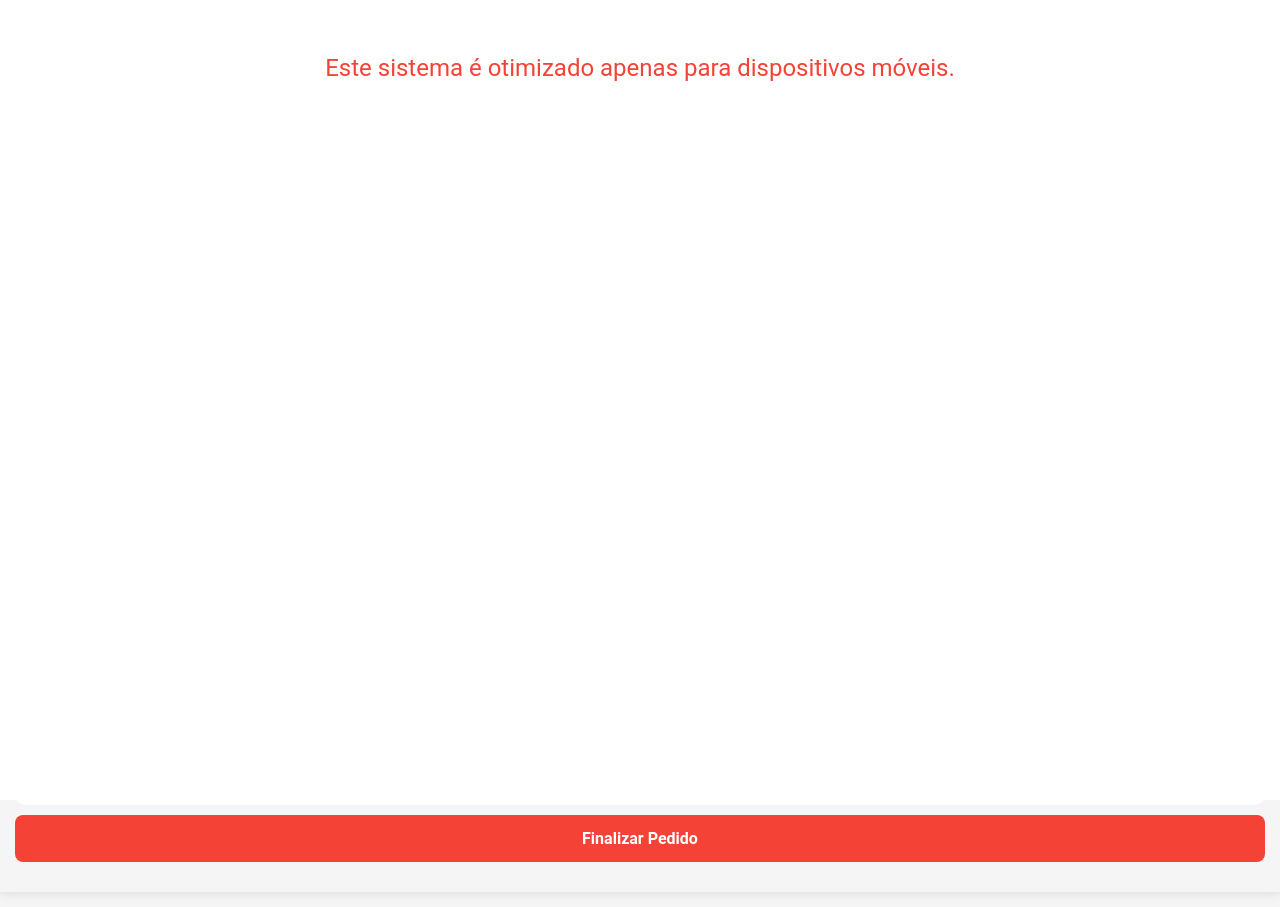
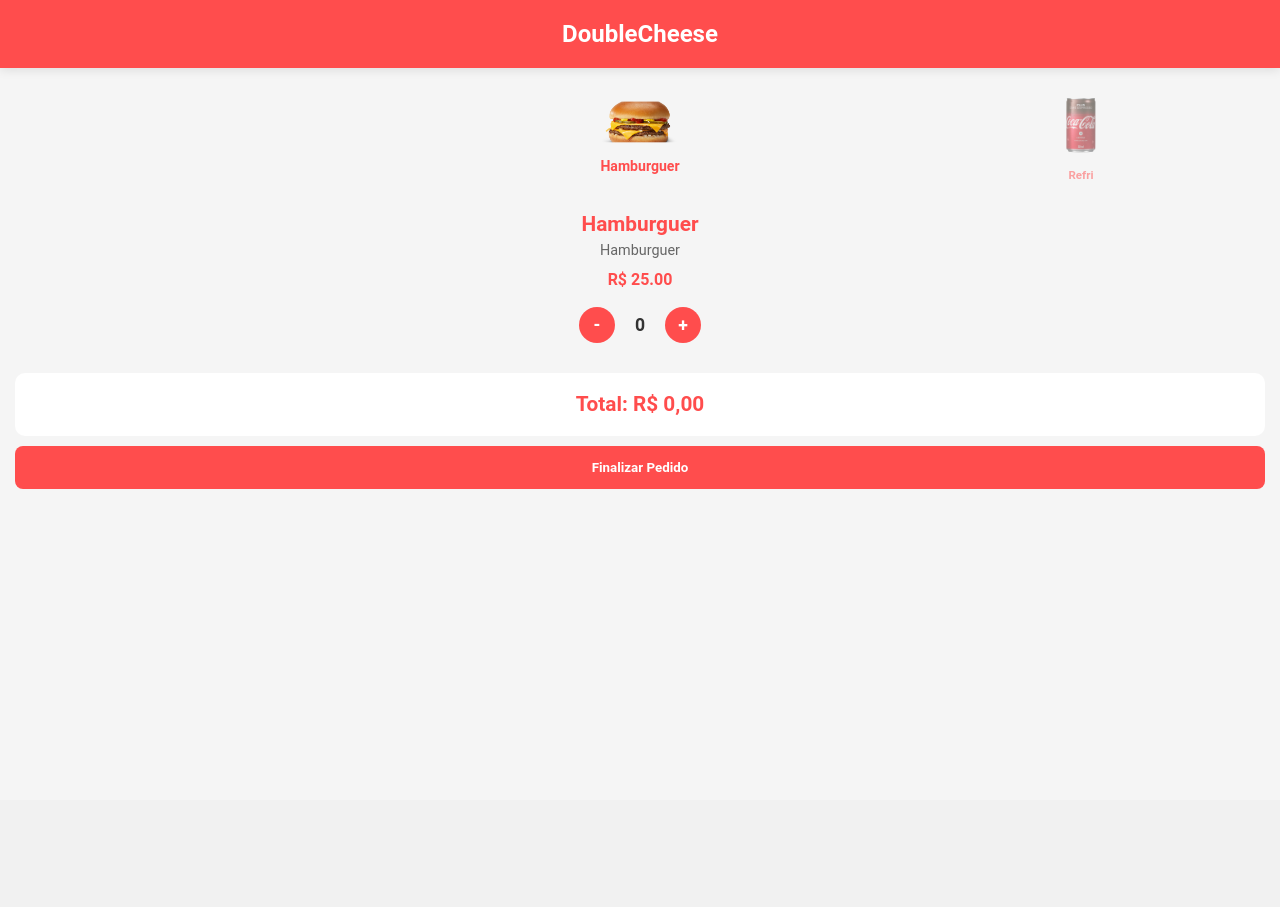
Before and after one commit to joaoCunhaSouza/Joe-s-Burguer, a Django app: page /combo/1/ in a window 1280 px wide. After the commit the page ends 489 px from the top, so only its background shows below. Run offline with Django 5.2, Linux system fonts and the light colour scheme; a user stored in the database is signed in; data comes from the database, SQL or seed files in the repository; both versions use the stored data as it was after the commit.

Commit message:
Update Carrousel

```diff
--- a/foodmarket/marketplace/templates/combo_detail.html
+++ b/foodmarket/marketplace/templates/combo_detail.html
@@ -2,12 +2,10 @@
 <!DOCTYPE html>
 <html lang="pt-br">
 <head>
-  <meta charset="UTF-8">
+<meta charset="UTF-8" />
 <meta name="viewport" content="width=device-width, initial-scale=1.0">
 <title>{{ combo.name }}</title>
-
 <style>
-    /* === Seu CSS (mantido igual) === */
 * {
   margin: 0;
   padding: 0;
@@ -20,97 +18,59 @@
   color: #333;
   line-height: 1.5;
   overflow-x: hidden;
-      touch-action: pan-y;
 }
 header {
   background-color: #ff4d4d;
   color: white;
   padding: 16px 0;
   text-align: center;
-      position: static;
-      z-index: 100;
-      box-shadow: 0 2px 10px rgba(0, 0, 0, 0.1);
+  box-shadow: 0 2px 10px rgba(0,0,0,0.1);
 }
 header h1 {
-      font-family: 'Franklin Gothic Medium', 'Arial Narrow', Arial, sans-serif;
   font-size: 1.5rem;
   font-weight: 700;
 }
 .main-container {
   width: 100%;
   max-width: 100vw;
-      overflow-x: hidden;
 }
 .carousel-container {
+  display: flex;
+  justify-content: space-between;
+  align-items: center;
   width: 100%;
   margin: 20px 0;
+  padding: 0 10px;
+}
+.carousel-slot {
+  flex: 0 0 30%;
   display: flex;
   justify-content: center;
-      gap: 10px;
-      overflow-x: visible;
-      padding: 0 20px;
+  align-items: center;
+  min-height: 100px;
 }
 .carousel-item {
   text-align: center;
   cursor: pointer;
+  opacity: 0.5;
+  transform: scale(0.9);
   transition: all 0.3s ease;
-      flex: 0 0 auto;
-      opacity: 0.7;
-      transform: scale(0.9);
 }
 .carousel-item.active {
   opacity: 1;
   transform: scale(1.1);
-      order: 2;
-    }
-    .carousel-item.prev {
-      order: 1;
-      opacity: 0.7;
-      transform: scale(0.9);
-    }
-    .carousel-item.next {
-      order: 3;
-      opacity: 0.7;
-      transform: scale(0.9);
-    }
-    .carousel-item.hidden {
-      display: none;
 }
 .carousel-item img {
   max-width: 70px;
-      height: auto;
-      object-fit: contain;
 }
-    .carousel-item .item-label {
+.item-label {
   margin-top: 5px;
   font-size: 0.8rem;
   color: #ff4d4d;
   font-weight: 600;
 }
-    .slide-indicator {
-      display: flex;
-      justify-content: center;
-      gap: 8px;
-      margin: 10px 0;
-    }
-    .indicator-dot {
-      width: 8px;
-      height: 8px;
-      border-radius: 50%;
-      background-color: #ccc;
-      cursor: pointer;
-    }
-    .indicator-dot.active {
-      background-color: #ff4d4d;
-    }
 .product-content {
   padding: 0 15px;
-      width: 100%;
-      height: calc(100vh - 300px);
-      overflow-y: auto;
-      -webkit-overflow-scrolling: touch;
-      scrollbar-width: thin;
-      scrollbar-color: #ff4d4d #f5f5f5;
 }
 .product-header {
   text-align: center;
@@ -119,7 +79,6 @@
 .product-header h2 {
   font-size: 1.3rem;
   color: #ff4d4d;
-      margin-bottom: 5px;
 }
 .product-header p {
   color: #666;
@@ -154,7 +113,6 @@
 }
 .quantity-btn:active {
   background-color: #e63c3c;
-      transform: scale(0.95);
 }
 .quantity-value {
   min-width: 30px;
@@ -165,12 +123,7 @@
 }
 .order-summary {
   padding: 15px;
-      max-width: 100%;
-      margin: 0 auto;
   background-color: #f5f5f5;
-      z-index: 90;
-      box-shadow: 0 2px 10px rgba(0,0,0,0.1);
-      margin-bottom: 15px;
 }
 .order-total {
   background-color: white;
@@ -185,7 +138,6 @@
   display: flex;
   gap: 10px;
   margin-top: 10px;
-      padding-bottom: 15px;
 }
 .action-btn {
   flex: 1;
@@ -193,39 +145,12 @@
   border-radius: 8px;
   font-weight: 600;
   text-align: center;
-      text-decoration: none;
-      font-size: 1rem;
   border: none;
   cursor: pointer;
-      transition: all 0.2s ease;
-    }
-    .action-btn:active {
-      transform: scale(0.98);
-      opacity: 0.9;
 }
 .confirm-btn {
-      background-color: #f44336;
+  background-color: #ff4d4d;
   color: white;
-    }
-    @media only screen and (min-width: 768px) {
-      body::before {
-        content: "Este sistema é otimizado apenas para dispositivos móveis.";
-        display: block;
-        padding: 50px;
-        text-align: center;
-        font-size: 24px;
-        color: #f44336;
-        position: fixed;
-        top: 0;
-        left: 0;
-        right: 0;
-        bottom: 0;
-        background-color: white;
-        z-index: 1000;
-      }
-      body > *:not(:before) {
-        display: none !important;
-      }
 }
 </style>
 </head>
@@ -236,20 +161,9 @@
 
 <div class="main-container">
   <div class="carousel-container">
-    {% for product in products %}
-      <div class="carousel-item {% if forloop.first %}active{% elif forloop.counter == 2 %}next{% else %}hidden{% endif %}"
-           data-target="product-{{ forloop.counter0 }}"
-           data-index="{{ forloop.counter0 }}">
-        <img src="{{ product.image.url }}" alt="{{ product.name }}">
-        <div class="item-label">{{ product.name }}</div>
-      </div>
-    {% endfor %}
-  </div>
-
-  <div class="slide-indicator">
-    {% for product in products %}
-      <div class="indicator-dot {% if forloop.first %}active{% endif %}" data-slide="{{ forloop.counter0 }}"></div>
-    {% endfor %}
+    <div class="carousel-slot" id="slot-left"></div>
+    <div class="carousel-slot" id="slot-center"></div>
+    <div class="carousel-slot" id="slot-right"></div>
   </div>
 
   <div class="product-content">
@@ -263,11 +177,7 @@
       <div class="quantity-controls">
         <button class="quantity-btn decrease">-</button>
         <span class="quantity-value" id="product-quantity-{{ product.id }}">
-          {% if product.name == "Hambúrguer" or product.name == "Refrigerante" %}
-            1
-          {% else %}
-            0
-          {% endif %}
+          {% if product.name == "Hambúrguer" or product.name == "Refrigerante" %}1{% else %}0{% endif %}
         </span>
         <button class="quantity-btn increase">+</button>
       </div>
@@ -277,93 +187,104 @@
 </div>
 
 <div class="order-summary">
-  <div class="order-total" id="order-total">
-    Total: R$ 0,00
-  </div>
+  <div class="order-total" id="order-total">Total: R$ 0,00</div>
   <div class="action-buttons">
-    <button class="action-btn confirm-btn" id="finalize-order">Finalizar Pedido</button>
+    <button class="action-btn confirm-btn">Finalizar Pedido</button>
   </div>
 </div>
 
 <script>
 document.addEventListener('DOMContentLoaded', function() {
-  const prices = {
+  const products = [
     {% for product in products %}
-      'product-quantity-{{ product.id }}': {{ product.price|floatformat:2 }},
+      {
+        index: {{ forloop.counter0 }},
+        id: "{{ product.id }}",
+        name: "{{ product.name|escapejs }}",
+        price: {{ product.price|floatformat:2 }},
+        img: "{{ product.image.url }}"
+      },
     {% endfor %}
+  ];
+
+  const slots = {
+    left: document.getElementById('slot-left'),
+    center: document.getElementById('slot-center'),
+    right: document.getElementById('slot-right')
   };
 
-  function updateOrderTotal() {
-    let total = 0;
-    for (const [id, price] of Object.entries(prices)) {
-      const quantity = parseInt(document.getElementById(id).textContent);
-      total += quantity * price;
-    }
-    const totalText = `Total: R$ ${total.toFixed(2).replace('.', ',')}`;
-    document.getElementById('order-total').textContent = totalText;
-  }
-
-  document.querySelectorAll('.quantity-btn').forEach(btn => {
-    btn.addEventListener('click', function() {
-      const isIncrease = this.classList.contains('increase');
-      const quantityElement = this.parentElement.querySelector('.quantity-value');
-      let quantity = parseInt(quantityElement.textContent);
-
-      if (isIncrease) quantity++;
-      else if (quantity > 0) quantity--;
-
-      quantityElement.textContent = quantity;
-      updateOrderTotal();
-    });
-  });
-
-  const carouselItems = document.querySelectorAll('.carousel-item');
-  const dots = document.querySelectorAll('.indicator-dot');
   const contents = {};
   {% for product in products %}
     contents['product-{{ forloop.counter0 }}'] = document.getElementById('product-{{ forloop.counter0 }}-content');
   {% endfor %}
 
-  let currentSlide = 'product-0';
-  updateActiveContent(currentSlide);
+  let activeIndex = 0;
 
-  carouselItems.forEach(item => {
-    item.addEventListener('click', function() {
-      const target = this.getAttribute('data-target');
-      const index = parseInt(this.getAttribute('data-index'));
-      currentSlide = target;
-      updateCarouselItems(index);
-      updateActiveContent(target);
-      updateDots(index);
+  function renderCarousel() {
+    const prev = products[activeIndex - 1];
+    const active = products[activeIndex];
+    const next = products[activeIndex + 1];
+
+    slots.left.innerHTML = prev ? createItem(prev, false) : '';
+    slots.center.innerHTML = createItem(active, true);
+    slots.right.innerHTML = next ? createItem(next, false) : '';
+
+    updateContent();
+  }
+
+  function createItem(product, isActive) {
+    return `
+      <div class="carousel-item ${isActive ? 'active' : ''}" data-index="${product.index}">
+        <img src="${product.img}" alt="${product.name}">
+        <div class="item-label">${product.name}</div>
+      </div>`;
+  }
+
+  function updateContent() {
+    Object.values(contents).forEach(div => div.style.display = 'none');
+    const key = 'product-' + activeIndex;
+    if(contents[key]) contents[key].style.display = 'block';
+  }
+
+  // Initial render
+  renderCarousel();
+
+  // Handle click
+  document.querySelectorAll('.carousel-slot').forEach(slot => {
+    slot.addEventListener('click', function(e) {
+      const item = e.target.closest('.carousel-item');
+      if (item) {
+        activeIndex = parseInt(item.dataset.index);
+        renderCarousel();
+      }
     });
   });
 
-  function updateCarouselItems(activeIndex) {
-    const total = carouselItems.length;
-    const prevIndex = (activeIndex - 1 + total) % total;
-    const nextIndex = (activeIndex + 1) % total;
+  // Quantity update
+  const prices = {};
+  products.forEach(p => {
+    prices['product-quantity-' + p.id] = p.price;
+  });
 
-    carouselItems.forEach((item, index) => {
-      item.classList.remove('active', 'prev', 'next', 'hidden');
-      if (index === activeIndex) item.classList.add('active');
-      else if (index === prevIndex) item.classList.add('prev');
-      else if (index === nextIndex) item.classList.add('next');
-      else item.classList.add('hidden');
-    });
+  function updateOrderTotal() {
+    let total = 0;
+    for (const id in prices) {
+      const qty = parseInt(document.getElementById(id).textContent);
+      total += qty * prices[id];
+    }
+    document.getElementById('order-total').textContent = `Total: R$ ${total.toFixed(2).replace('.', ',')}`;
   }
 
-  function updateActiveContent(target) {
-    Object.values(contents).forEach(content => {
-      content.style.display = 'none';
+  document.querySelectorAll('.quantity-btn').forEach(btn => {
+    btn.addEventListener('click', function() {
+      const span = this.parentElement.querySelector('.quantity-value');
+      let qty = parseInt(span.textContent);
+      if (this.classList.contains('increase')) qty++;
+      else if (qty > 0) qty--;
+      span.textContent = qty;
+      updateOrderTotal();
     });
-    contents[target].style.display = 'block';
-  }
-
-  function updateDots(activeIndex) {
-    dots.forEach((dot, index) => {
-      dot.classList.toggle('active', index === activeIndex);
   });
-  }
 
   updateOrderTotal();
 });
--- a/foodmarket/marketplace/views.py
+++ b/foodmarket/marketplace/views.py
@@ -1,8 +1,8 @@
 from django.shortcuts import render, redirect, get_object_or_404
 from django.contrib.auth import authenticate, login, logout
 from django.contrib.auth.decorators import login_required
-from .models import Combo, Product
 from django.contrib.auth.models import User
+from .models import Combo
 
 def change_password(request):
     return render(request, 'change_password.html')
@@ -14,17 +14,20 @@ def change_email(request):
     return render(request, 'change_email.html')
 
 def loading_screen(request):
-    # Redirecionar após 2 segundos
+    # Aqui você pode adicionar lógica de delay via JavaScript na template
     return render(request, 'loading.html')
 
 def login_view(request):
     if request.method == 'POST':
-        email = request.POST['email']
-        password = request.POST['password']
+        email = request.POST.get('email')
+        password = request.POST.get('password')
         user = authenticate(request, username=email, password=password)
         if user:
             login(request, user)
             return redirect('home')
+        else:
+            # Retorne uma mensagem de erro opcional
+            return render(request, 'login.html', {'error': 'Email ou senha inválidos.'})
     return render(request, 'login.html')
 
 def logout_view(request):
@@ -33,10 +36,10 @@ def logout_view(request):
 
 def register(request):
     if request.method == 'POST':
-        name = request.POST['name']
-        phone = request.POST['phone']
-        email = request.POST['email']
-        password = request.POST['password']
+        name = request.POST.get('name')
+        email = request.POST.get('email')
+        password = request.POST.get('password')
+        # Aqui você poderia validar se o email já existe
         user = User.objects.create_user(username=email, email=email, password=password)
         user.first_name = name
         user.save()
@@ -50,9 +53,13 @@ def home(request):
 
 @login_required
 def combo_detail(request, combo_id):
-    combo = get_object_or_404(Combo, id=combo_id)
+    combo = get_object_or_404(Combo, pk=combo_id)
+    # Isto busca todos os produtos associados ao combo
     products = combo.products.all()
-    return render(request, 'combo_detail.html', {'combo': combo, 'products': products})
+    return render(request, 'combo_detail.html', {
+        'combo': combo,
+        'products': products
+    })
 
 @login_required
 def cart(request):
```
Also changed, not shown: foodmarket/marketplace/templates/register.html (+62 -5 lines), foodmarket/db.sqlite3, foodmarket/media/products/01fries.png (added). Lines whose indentation alone changed are shown as unchanged.
